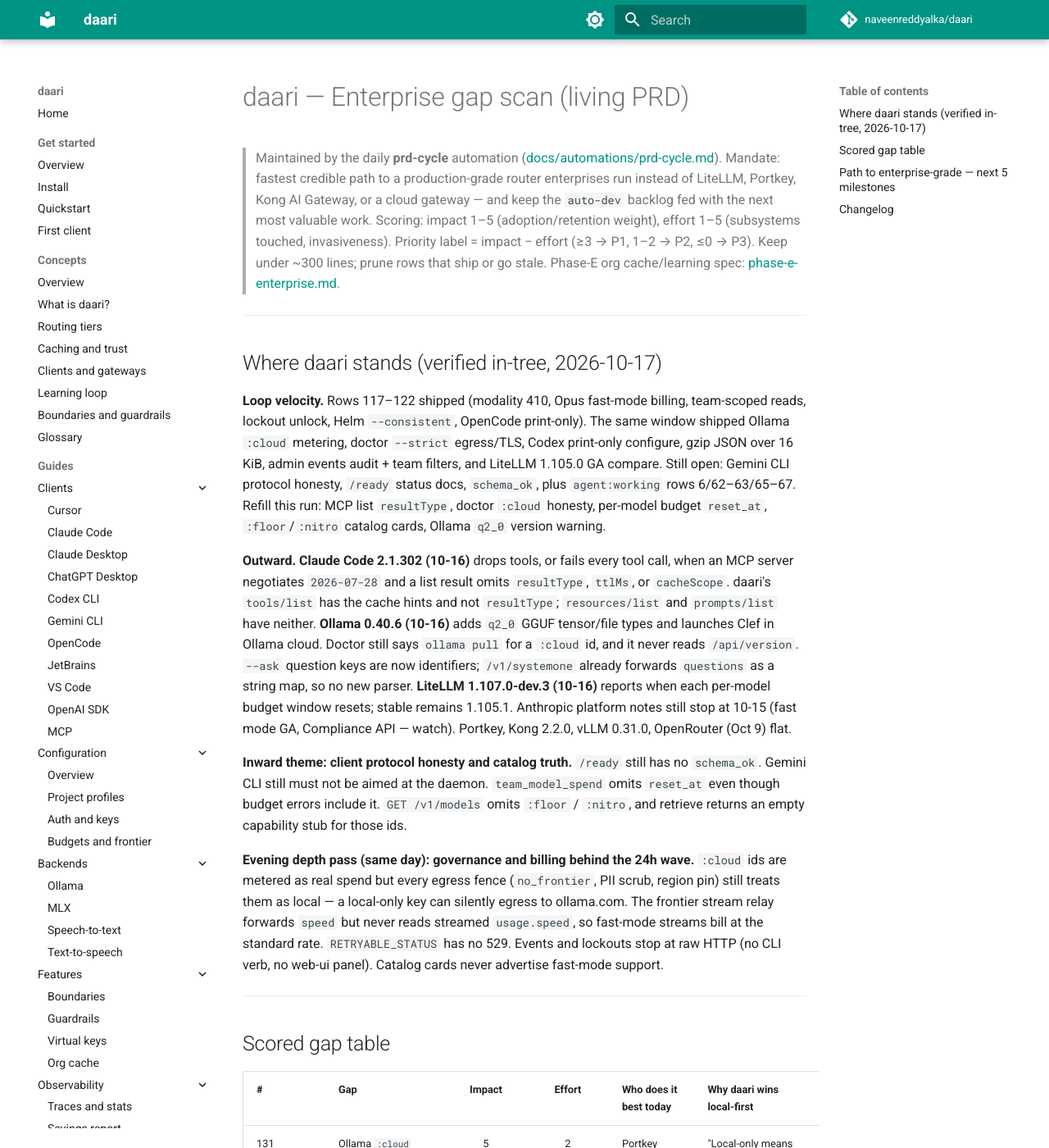
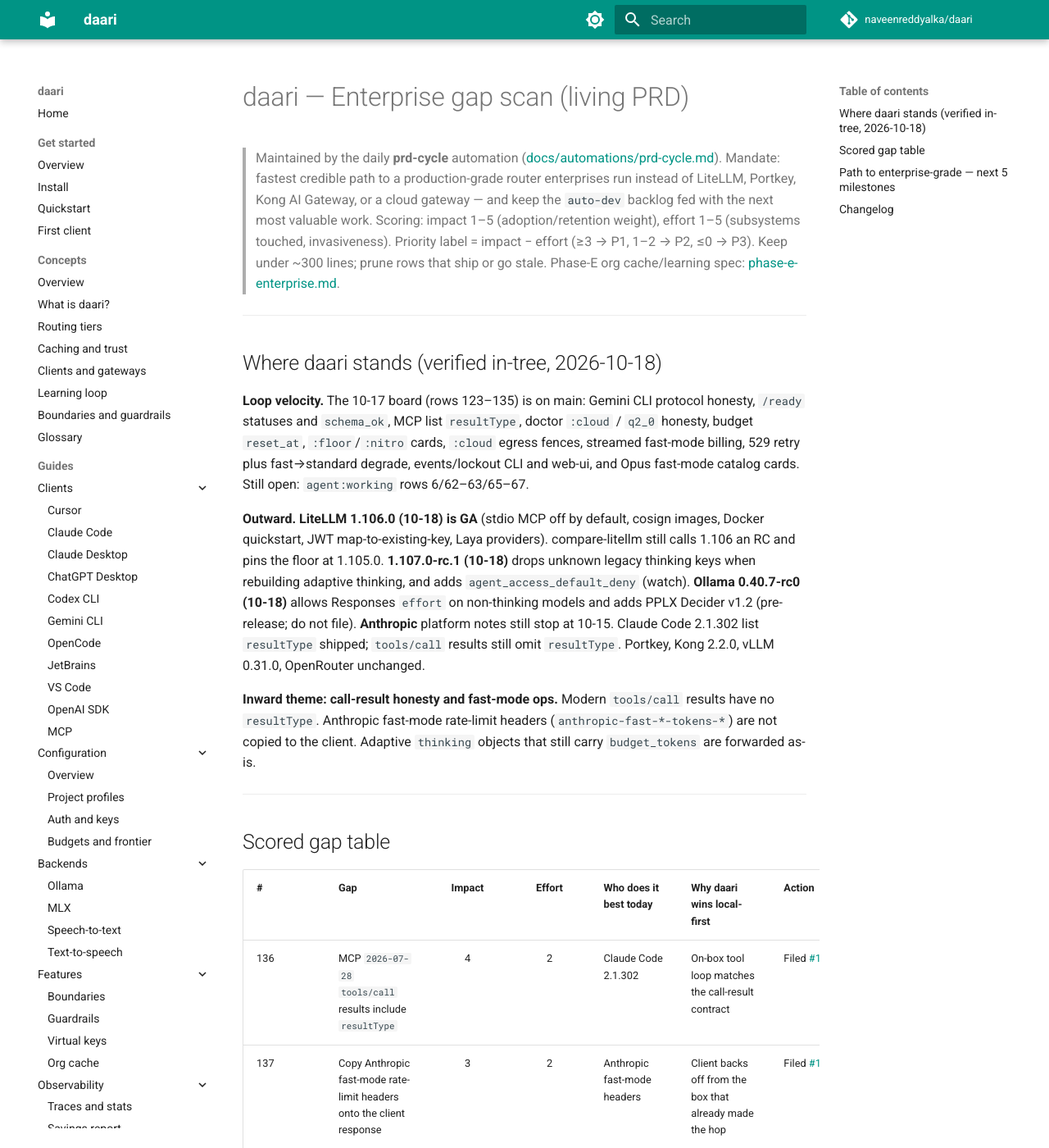
Before and after one commit to naveenreddyalka/daari, an MkDocs documentation site: the page built from docs/prd/ENTERPRISE.md, in a window 1280 px wide and 1400 px high. Shown: the whole window at 82% size. Built offline with MkDocs 1.6.1 and Material for MkDocs 9.7.7, drawn with Linux system fonts in a browser that asks for light colours; comment, search, counter and statistics services are not loaded; some of the changed text lies outside the part shown.

Commit message:
docs(prd): 2026-10-18 call-result and 1.106 GA scan (#1759)
Mark the 10-17 protocol and billing rows shipped and record the next gaps: tools/call resultType, fast-mode rate-limit headers, adaptive thinking key hygiene, and the LiteLLM 1.106.0 GA floor.

Co-authored-by: Cursor <cursoragent@cursor.com>

```diff
--- a/docs/prd/ENTERPRISE.md
+++ b/docs/prd/ENTERPRISE.md
@@ -11,45 +11,30 @@
 
 ---
 
-## Where daari stands (verified in-tree, 2026-10-17)
+## Where daari stands (verified in-tree, 2026-10-18)
 
-**Loop velocity.** Rows 117–122 shipped (modality 410, Opus fast-mode
-billing, team-scoped reads, lockout unlock, Helm `--consistent`, OpenCode
-print-only). The same window shipped Ollama `:cloud` metering, doctor
-`--strict` egress/TLS, Codex print-only configure, gzip JSON over 16 KiB,
-admin events audit + team filters, and LiteLLM 1.105.0 GA compare. Still
-open: Gemini CLI protocol honesty, `/ready` status docs, `schema_ok`, plus
-`agent:working` rows 6/62–63/65–67. Refill this run: MCP list `resultType`,
-doctor `:cloud` honesty, per-model budget `reset_at`, `:floor`/`:nitro`
-catalog cards, Ollama `q2_0` version warning.
+**Loop velocity.** The 10-17 board (rows 123–135) is on main: Gemini CLI
+protocol honesty, `/ready` statuses and `schema_ok`, MCP list `resultType`,
+doctor `:cloud` / `q2_0` honesty, budget `reset_at`, `:floor`/`:nitro`
+cards, `:cloud` egress fences, streamed fast-mode billing, 529 retry plus
+fast→standard degrade, events/lockout CLI and web-ui, and Opus fast-mode
+catalog cards. Still open: `agent:working` rows 6/62–63/65–67.
 
-**Outward.** **Claude Code 2.1.302 (10-16)** drops tools, or fails every
-tool call, when an MCP server negotiates `2026-07-28` and a list result
-omits `resultType`, `ttlMs`, or `cacheScope`. daari's `tools/list` has the
-cache hints and not `resultType`; `resources/list` and `prompts/list` have
-neither. **Ollama 0.40.6 (10-16)** adds `q2_0` GGUF tensor/file types and
-launches Clef in Ollama cloud. Doctor still says `ollama pull` for a
-`:cloud` id, and it never reads `/api/version`. `--ask` question keys are
-now identifiers; `/v1/systemone` already forwards `questions` as a string
-map, so no new parser. **LiteLLM 1.107.0-dev.3 (10-16)** reports when each
-per-model budget window resets; stable remains 1.105.1. Anthropic platform
-notes still stop at 10-15 (fast mode GA, Compliance API — watch). Portkey,
-Kong 2.2.0, vLLM 0.31.0, OpenRouter (Oct 9) flat.
+**Outward.** **LiteLLM 1.106.0 (10-18) is GA** (stdio MCP off by default,
+cosign images, Docker quickstart, JWT map-to-existing-key, Laya providers).
+compare-litellm still calls 1.106 an RC and pins the floor at 1.105.0.
+**1.107.0-rc.1 (10-18)** drops unknown legacy thinking keys when rebuilding
+adaptive thinking, and adds `agent_access_default_deny` (watch). **Ollama
+0.40.7-rc0 (10-18)** allows Responses `effort` on non-thinking models and
+adds PPLX Decider v1.2 (pre-release; do not file). **Anthropic** platform
+notes still stop at 10-15. Claude Code 2.1.302 list `resultType` shipped;
+`tools/call` results still omit `resultType`. Portkey, Kong 2.2.0, vLLM
+0.31.0, OpenRouter unchanged.
 
-**Inward theme: client protocol honesty and catalog truth.** `/ready` still
-has no `schema_ok`. Gemini CLI still must not be aimed at the daemon.
-`team_model_spend` omits `reset_at` even though budget errors include it.
-`GET /v1/models` omits `:floor` / `:nitro`, and retrieve returns an empty
-capability stub for those ids.
-
-**Evening depth pass (same day): governance and billing behind the 24h
-wave.** `:cloud` ids are metered as real spend but every egress fence
-(`no_frontier`, PII scrub, region pin) still treats them as local — a
-local-only key can silently egress to ollama.com. The frontier stream relay
-forwards `speed` but never reads streamed `usage.speed`, so fast-mode
-streams bill at the standard rate. `RETRYABLE_STATUS` has no 529. Events
-and lockouts stop at raw HTTP (no CLI verb, no web-ui panel). Catalog cards
-never advertise fast-mode support.
+**Inward theme: call-result honesty and fast-mode ops.** Modern `tools/call`
+results have no `resultType`. Anthropic fast-mode rate-limit headers
+(`anthropic-fast-*-tokens-*`) are not copied to the client. Adaptive
+`thinking` objects that still carry `budget_tokens` are forwarded as-is.
 
 ---
 
@@ -57,20 +42,14 @@ never advertise fast-mode support.
 
 | # | Gap | Impact | Effort | Who does it best today | Why daari wins local-first | Action |
 |---|-----|:--:|:--:|------------------------|----------------------------|--------|
-| 131 | Ollama `:cloud` counts as remote egress for `no_frontier` / PII scrub / region fences | 5 | 2 | Portkey egress fences | "Local-only means local-only" is the core promise | Filed [#1736](https://github.com/naveenreddyalka/daari/issues/1736) |
-| 132 | Bill streamed Anthropic fast mode from streamed `usage.speed` | 4 | 2 | Anthropic usage.speed | On-box ledger must match the invoice on the default stream path | Filed [#1737](https://github.com/naveenreddyalka/daari/issues/1737) |
-| 133 | Events + lockout inventory in CLI and web-ui | 4 | 2 | LiteLLM admin UI | Event log and lockout store are already on-box | Filed [#1738](https://github.com/naveenreddyalka/daari/issues/1738) |
-| 134 | Retry Anthropic 529; degrade fast→standard before failing the slot | 4 | 2 | LiteLLM retry maps | Owns the retry/breaker ladder, can degrade in-slot | Filed [#1739](https://github.com/naveenreddyalka/daari/issues/1739) |
-| 135 | Advertise Opus fast-mode capability on catalog cards | 3 | 1 | Anthropic Models API | Same catalog that encodes thinking/server_tools | Filed [#1740](https://github.com/naveenreddyalka/daari/issues/1740) |
-| 126 | MCP `2026-07-28` list results include `resultType` (+ cache hints on resources/prompts) | 4 | 1 | Claude Code 2.1.302 | On-box MCP matches the client cache contract | Filed [#1730](https://github.com/naveenreddyalka/daari/issues/1730) |
-| 127 | Doctor must not `ollama pull` a `:cloud` id | 3 | 1 | Ollama 0.40.6 cloud Clef | Cloud route is already metered on-box | Filed [#1731](https://github.com/naveenreddyalka/daari/issues/1731) |
-| 128 | `team_model_spend` rows include `reset_at` | 3 | 1 | LiteLLM 1.107-dev.3 | Window clock already on the ledger | Filed [#1732](https://github.com/naveenreddyalka/daari/issues/1732) |
-| 129 | `:floor` / `:nitro` catalog cards copy target metadata | 3 | 2 | LiteLLM alias listing | Routing hint, same capabilities as the tier | Filed [#1733](https://github.com/naveenreddyalka/daari/issues/1733) |
-| 130 | Doctor warns when Ollama is older than the `q2_0` floor (0.40.6) | 2 | 1 | Ollama 0.40.6 release notes | Version is on the same machine | Filed [#1734](https://github.com/naveenreddyalka/daari/issues/1734) |
-| 122 | OpenCode print-only configure (`providers` + `/v1` base URL) | 3 | 1 | OpenCode v2 providers | On-box OpenAI-compatible client, no config write | Shipped |
-| 125 | `/ready` `schema_ok` when a local SQLite store lags the binary | 4 | 3 | — | Upgrade skew visible on the box that owns the files | Filed [#1727](https://github.com/naveenreddyalka/daari/issues/1727) |
-| 123 | Gemini CLI configure must not aim the native API at daari | 2 | 1 | Gemini CLI `GOOGLE_GEMINI_BASE_URL` | Honest protocol boundary | Filed [#1725](https://github.com/naveenreddyalka/daari/issues/1725) |
-| 124 | One operator page for `GET /ready` statuses | 2 | 1 | — | Probe contract next to the daemon | Filed [#1726](https://github.com/naveenreddyalka/daari/issues/1726) |
+| 136 | MCP `2026-07-28` `tools/call` results include `resultType` | 4 | 2 | Claude Code 2.1.302 | On-box tool loop matches the call-result contract | Filed [#1755](https://github.com/naveenreddyalka/daari/issues/1755) |
+| 137 | Copy Anthropic fast-mode rate-limit headers onto the client response | 3 | 2 | Anthropic fast-mode headers | Client backs off from the box that already made the hop | Filed [#1756](https://github.com/naveenreddyalka/daari/issues/1756) |
+| 138 | Drop unknown keys when outbound `thinking.type` is `adaptive` | 3 | 1 | LiteLLM 1.107-rc.1 drop_params | Mixed thinking objects succeed without a 400 | Filed [#1757](https://github.com/naveenreddyalka/daari/issues/1757) |
+| 139 | compare-litellm: 1.106.0 GA floor; 1.107 stays RC | 2 | 1 | LiteLLM 1.106.0 release | Honest local-first comparison | Filed [#1758](https://github.com/naveenreddyalka/daari/issues/1758) |
+| 131 | Ollama `:cloud` counts as remote egress for `no_frontier` / PII scrub / region fences | 5 | 2 | Portkey egress fences | "Local-only means local-only" is the core promise | Shipped |
+| 132–135 | Streamed fast billing; events/lockouts UI; 529 degrade; fast-mode catalog | 3–4 | 1–2 | Anthropic / LiteLLM | Billing and ops on-box | Shipped |
+| 126–130 | List `resultType`; doctor `:cloud`/`q2_0`; spend `reset_at`; `:floor`/`:nitro` cards | 2–4 | 1–2 | Claude Code / Ollama / LiteLLM | Protocol and catalog truth on-box | Shipped |
+| 122–125 | OpenCode print-only; Gemini honesty; `/ready` page; `schema_ok` | 2–4 | 1–3 | — | Client recipes and upgrade skew | Shipped |
 | 117–121 | Modality 410; Opus fast billing; scoped admin reads; lockout unlock; Helm consistent backup | 4–5 | 2–3 | — | Lifecycle, tenancy, DR on-box | Shipped |
 | 96 | compare-litellm: 1.105.0 GA framing + `litellm.agent()`/Lens vs multi_agent | 2 | 1 | LiteLLM release notes | Honest local-first positioning | Shipped |
 | 62 | End-user inventory + per-user block/cap overrides | 5 | 3 | OpenRouter end-users / LiteLLM | Ledger already knows every user | Open |
@@ -136,20 +115,17 @@ falls back to standard when `usage.speed` is absent.
 
 ## Path to enterprise-grade — next 5 milestones
 
-1. **Close the `:cloud` egress hole** — `no_frontier`, PII scrub, and
-   region fences must treat Ollama cloud ids as remote (row 131). This is
-   the data-sovereignty promise enterprises buy daari for.
-2. **Fast-mode billing truth on streams** — streamed `usage.speed` capture
-   (row 132), 529 retry + in-slot degrade (row 134), and catalog
-   visibility (row 135), so the flagship Claude Code `/fast` path is
-   cost-true end to end.
-3. **MCP list contract for Claude Code 2.1.302** — `resultType` plus cache
-   hints on modern `tools/list`, `resources/list`, and `prompts/list`
-   (row 126).
-4. **Operator console depth** — events + lockout inventory in CLI/web-ui
-   (row 133); upgrade skew via `schema_ok` on `/ready` (row 125); doctor
-   `:cloud`/`q2_0` honesty (rows 127/130); catalog and budget truth
-   (rows 128–129, 123–124).
+1. **MCP call-result contract** — `resultType: "complete"` on modern
+   `tools/call` success and `isError` results (row 136). Lists already
+   comply; the tool loop is the remaining Claude Code 2.1.302 gap.
+2. **Fast-mode client backoff** — copy the six `anthropic-fast-*-tokens-*`
+   headers onto Messages responses (row 137) so local clients see the
+   dedicated bucket without a second cloud hop.
+3. **Adaptive thinking payload hygiene** — drop non-`type` keys when
+   outbound `thinking.type` is `adaptive` (row 138). Leave `type: enabled`
+   budgets and assistant thinking blocks alone.
+4. **Comparison honesty** — mark LiteLLM 1.106.0 GA and park 1.107-rc
+   (row 139). Do not claim cosign, Docker quickstart, or JWT key mapping.
 5. **Admin-plane depth** — end-user inventory, guardrail profiles, web-ui
    pagination, report bounds, multi_agent pricing (rows 62–67) as the
    `agent:working` sessions land. Trace-native packaging stays on watch.
@@ -160,6 +136,14 @@ FIPS builds, HIPAA BAA) stay deferred until buyer demand.
 ---
 
 ## Changelog
+
+- **2026-10-18 (1.106 GA, call-result resultType, fast-mode headers)** —
+  Marked rows 123–135 Shipped (egress fences, stream billing, 529 degrade,
+  events/lockout surfaces, catalog/doctor/ready honesty). Filed rows
+  136–139: `tools/call` `resultType`, Anthropic fast-mode rate-limit header
+  copy, adaptive thinking key strip, compare-litellm 1.106.0 GA.
+  Outward: LiteLLM 1.106.0 GA and 1.107.0-rc.1; Ollama 0.40.7-rc0 left on
+  watch. Anthropic, Portkey, Kong, vLLM, and OpenRouter unchanged.
 
 - **2026-10-17 evening (depth behind the 24h wave: egress truth, stream
   billing, ops surfaces)** — Third scan today; outward flat since the
```
